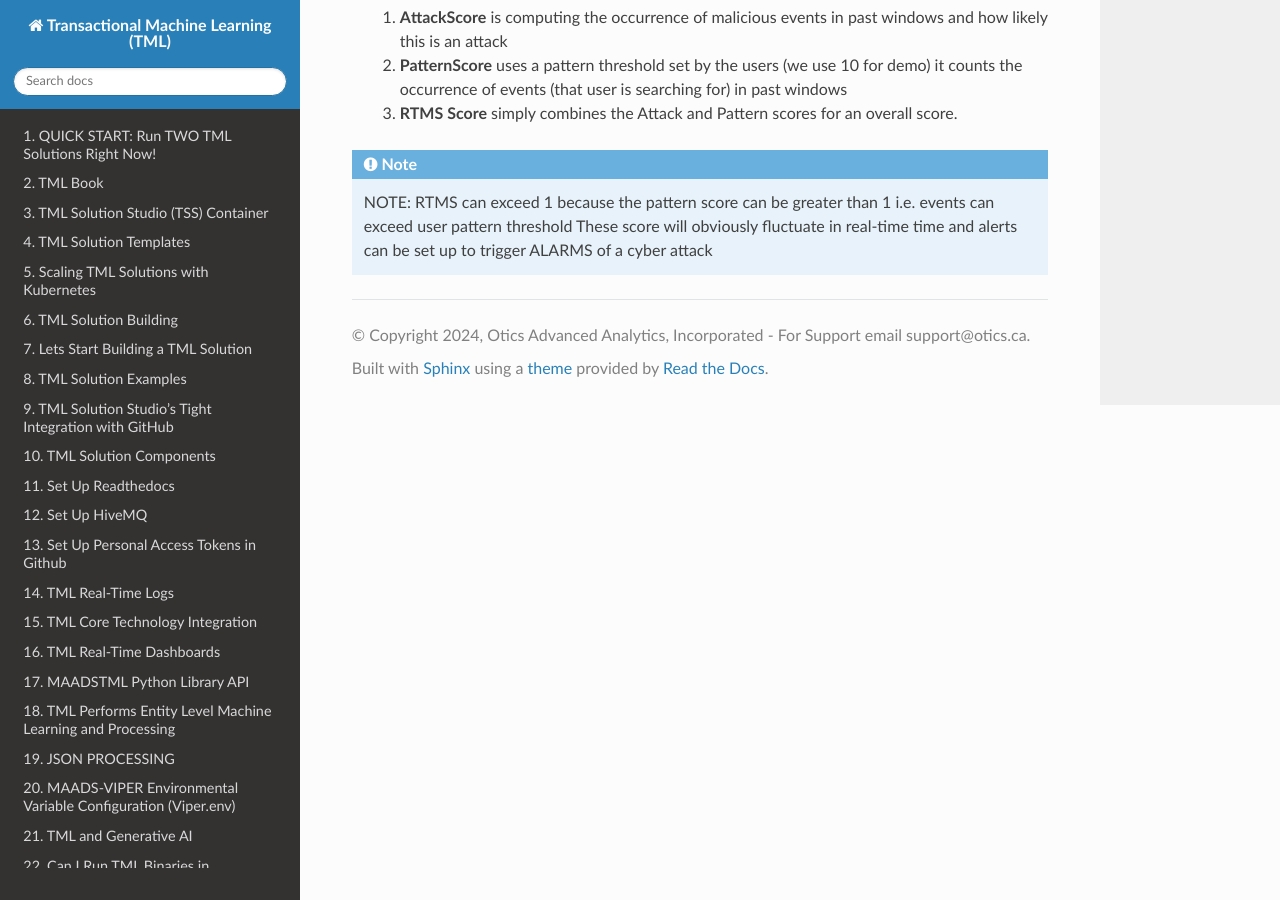
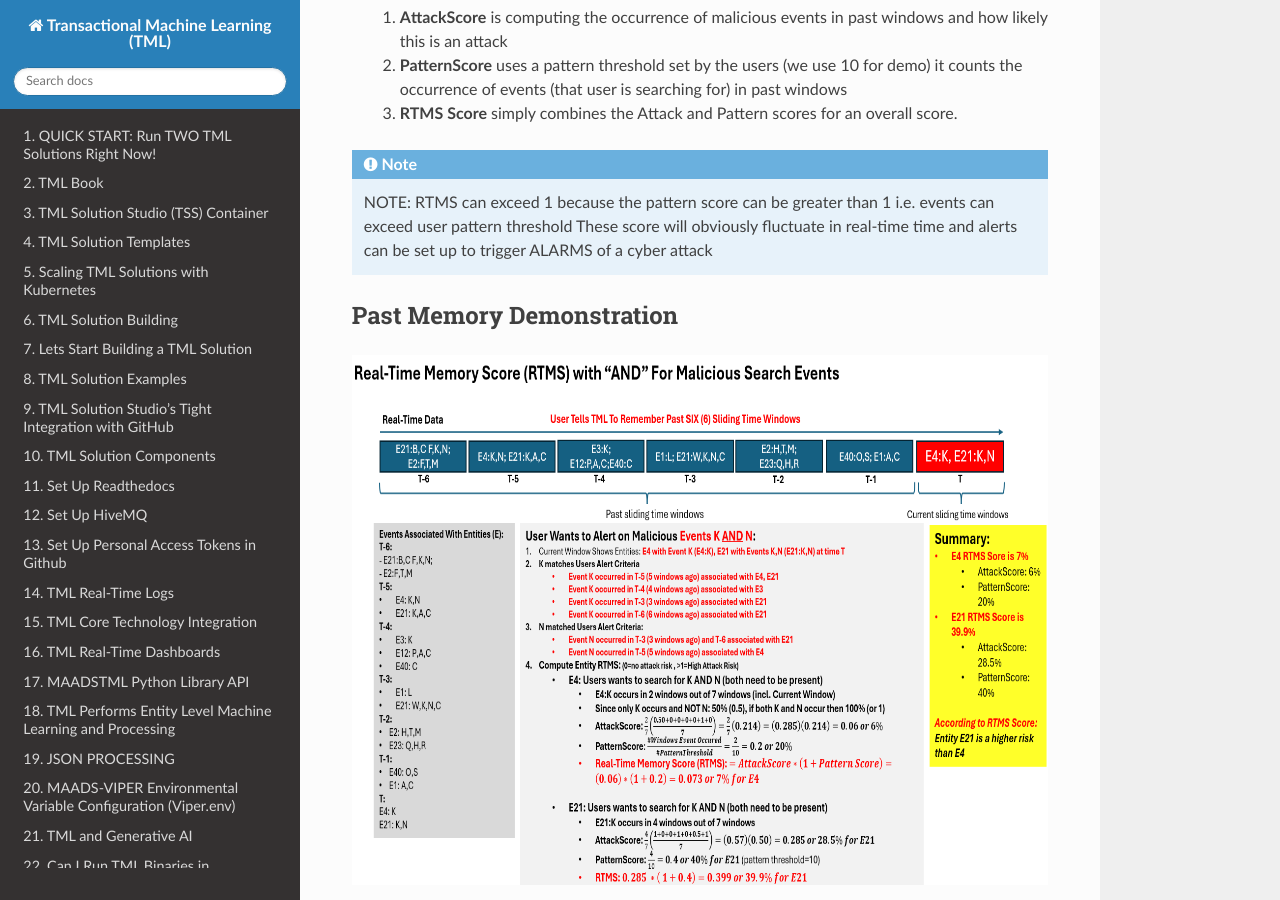
Before and after one commit to smaurice101/readthedocs, a Sphinx documentation site: the page built from docs/source/rtms.rst, in a window 1280 px wide and 900 px high, scrolled down 1265 px. Built offline with Sphinx 7.4.7 and the Read the Docs theme 3.1.0, drawn with Linux system fonts in a browser that asks for light colours.

Commit message:
Update rtms.rst

```diff
--- a/docs/source/rtms.rst
+++ b/docs/source/rtms.rst
@@ -51,3 +51,12 @@ The Method
 .. note::
    NOTE: RTMS can exceed 1 because the pattern score can be greater than 1 i.e. events can exceed user pattern threshold
    These score will obviously fluctuate in real-time time and alerts can be set up to trigger ALARMS of a cyber attack
+
+Past Memory Demonstration
+-----------------------
+
+.. figure:: rtms1.png
+   :scale: 70%
+
+.. figure:: rtms2.png
+   :scale: 70%
```
